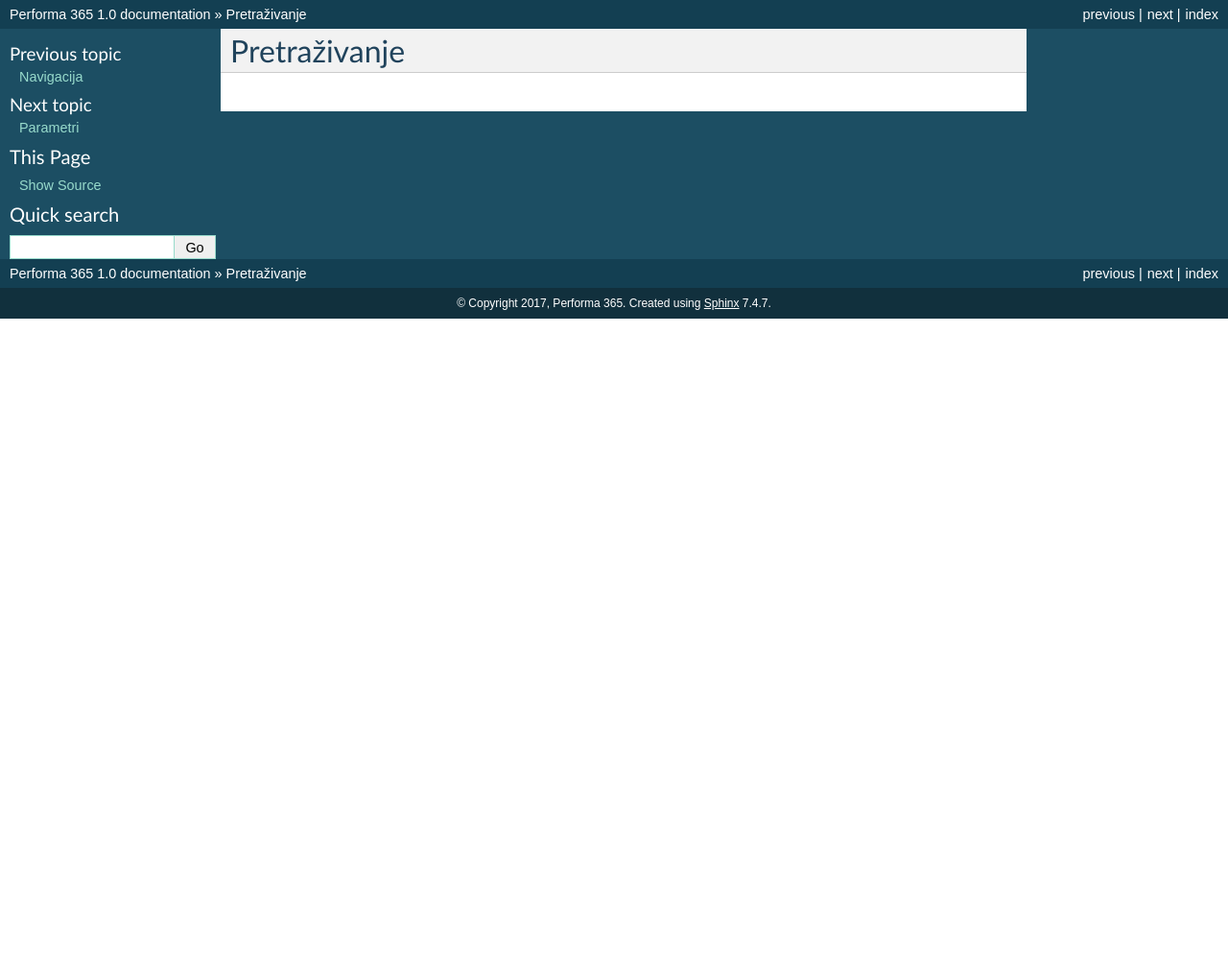
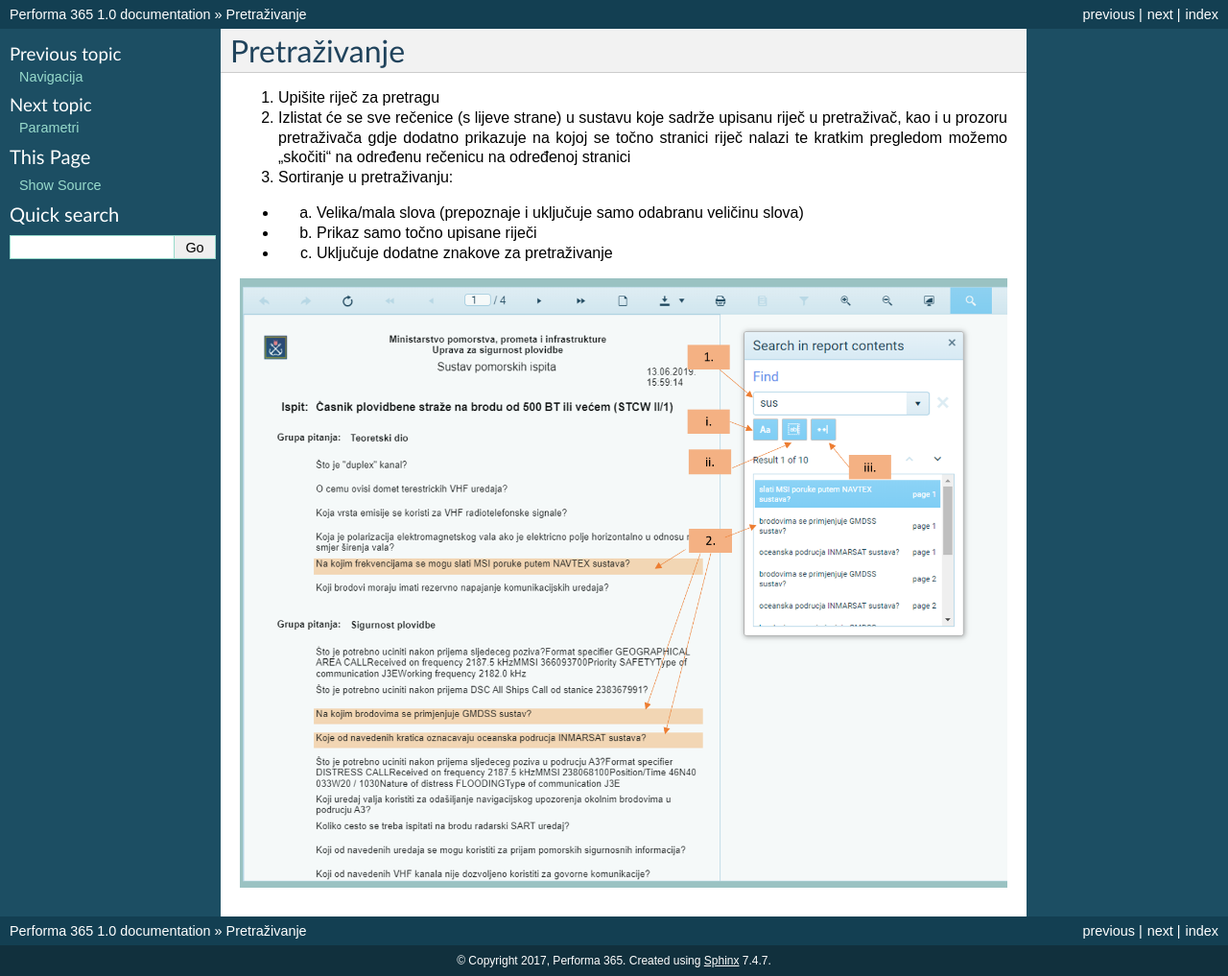
Before and after one commit to pslisko/Performa-365-Reports, a Sphinx documentation site: the page built from docs/pretrazivanje.rst, in a window 1280 px wide. Shown: the whole page at 96% size. Built offline with Sphinx 7.4.7, drawn with Linux system fonts in a browser that asks for light colours; before the commit the page ends 900 px from its top, so only the background shows below that.

Commit message:
Update pretrazivanje.rst

```diff
--- a/docs/pretrazivanje.rst
+++ b/docs/pretrazivanje.rst
@@ -1,2 +1,16 @@
 Pretraživanje
 ======================
+
+1.  Upišite riječ za pretragu
+2. Izlistat će se sve rečenice (s lijeve strane) u sustavu koje sadrže upisanu riječ u pretraživač, kao i u prozoru pretraživača gdje dodatno prikazuje na kojoj se točno stranici riječ nalazi te kratkim pregledom možemo „skočiti“ na određenu rečenicu na određenoj stranici
+
+3. Sortiranje u pretraživanju:
+
+- a.	Velika/mala slova (prepoznaje i uključuje samo odabranu veličinu slova)
+
+- b.	Prikaz samo točno upisane riječi
+
+- c.	Uključuje dodatne znakove za pretraživanje
+
+.. image:: izvjestaji_pretrazivanje.png
+   :align: center
```
